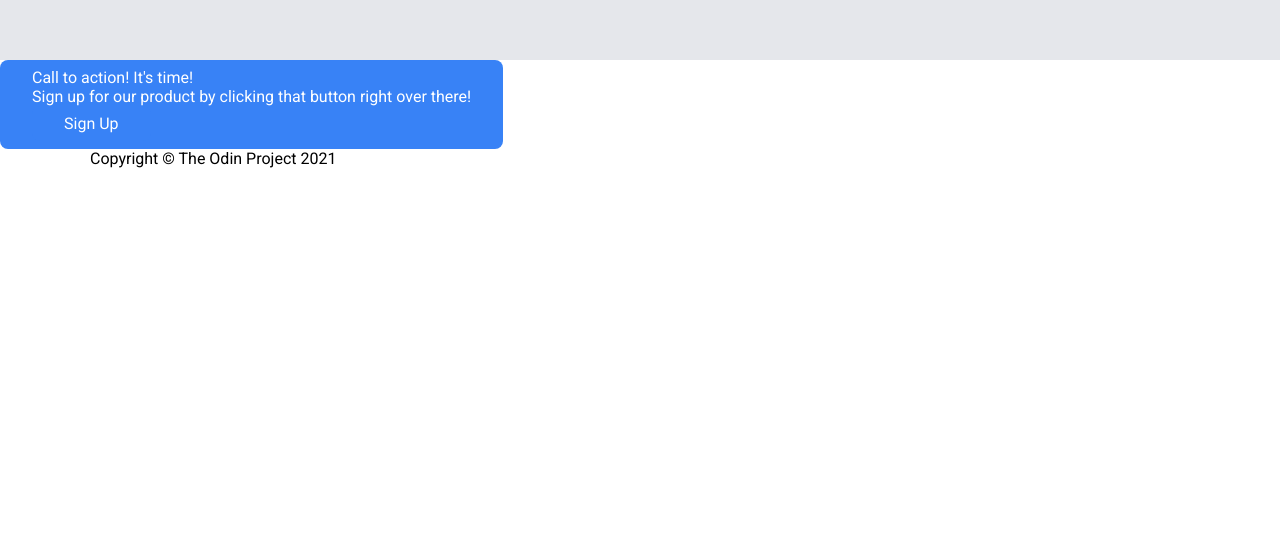
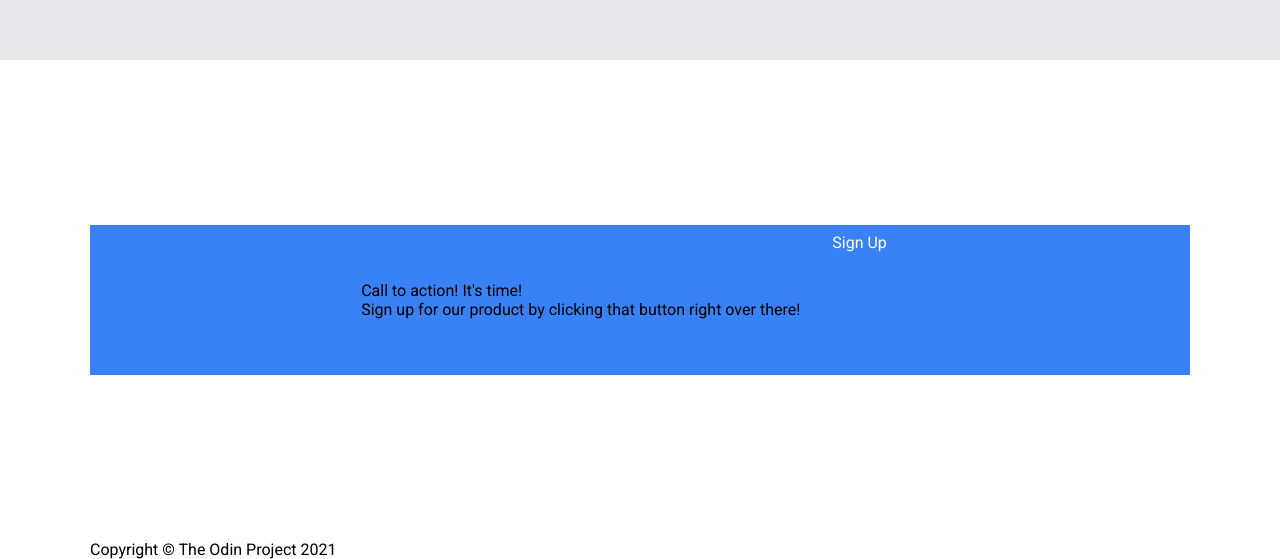
Before and after one commit to Monatric/odin-landing-page, a plain HTML site: page index.html in a window 1280 px wide. Shown: the part 2340-2899 px from the top of the page. Before the commit the page ends 2508 px from the top, so only its background shows below. Drawn offline with Linux system fonts and the light colour scheme.

Commit message:
Slightly styled the structure of cta

```diff
--- a/style.css
+++ b/style.css
@@ -22,7 +22,7 @@
     color: #E5E7EB;
 }
 
-.btn, .cta {
+.btn {
     display: inline-block;
     background-color: #3882F6;
     padding: 8px 32px;
@@ -193,3 +193,19 @@
     font-size: 24px;
 }
 /* quote ends */
+
+/* cta starts */
+.cta {
+    display: flex;
+    justify-content: center;
+    align-items: center;
+    min-height: 60vh;
+}
+
+.cta-ctnr {
+    background-color: #3882F6;
+    height: 150px;
+    display: flex;
+    justify-content: center;
+    align-items: center;
+}
```
